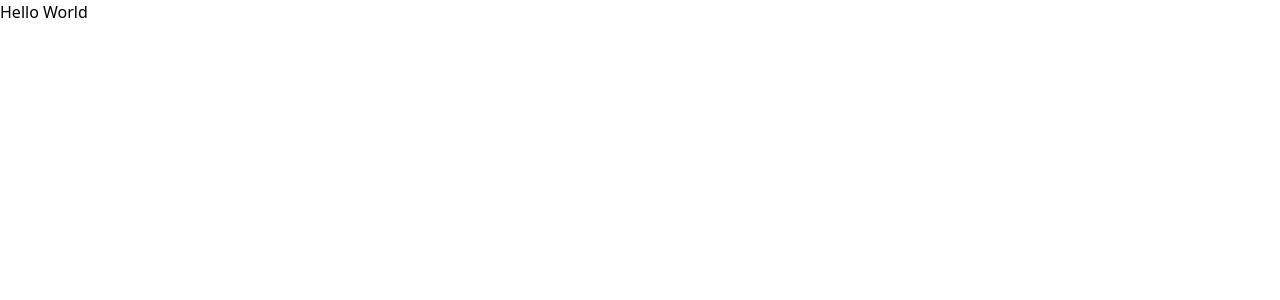
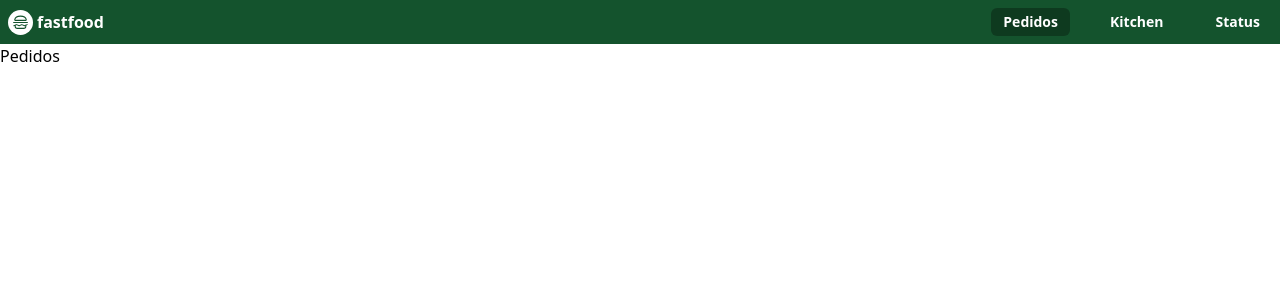
Before and after one commit to mendex94/pdv-fastfood, a Next.js app: page / in a window 1280 px wide. Shown: the top 300 px of the page. Built offline with nearby package versions, Linux system fonts and the light colour scheme.

Commit message:
feat: navbar component

```diff
--- /dev/null
+++ b/components/LinkItem/LinkItem.tsx
@@ -0,0 +1,29 @@
+import Link from 'next/link';
+import { ReactNode } from 'react';
+
+interface Props {
+  href: string;
+  path: string;
+  children: ReactNode;
+}
+
+function LinkItem({ href, path, children }: Props) {
+  const active = path === href;
+
+  return (
+    <Link href={href} passHref>
+      <button
+        type="button"
+        className={
+          active
+            ? 'bg-black/30 text-white py-1 px-3 rounded-md transition duration-700 text-sm'
+            : 'text-white py-1 px-3 text-sm'
+        }
+      >
+        {children}
+      </button>
+    </Link>
+  );
+}
+
+export default LinkItem;
--- /dev/null
+++ b/components/Navbar/Navbar.tsx
@@ -0,0 +1,37 @@
+import { Hamburger } from 'phosphor-react';
+import LinkItem from '../LinkItem/LinkItem';
+
+interface Props {
+  path: string;
+}
+
+function Navbar(props: Props) {
+  const { path } = props;
+
+  return (
+    <nav className="bg-green-900 p-2 flex text-md font-bold">
+      <div className="container mx-auto flex justify-between items-center">
+        <div className="flex items-center gap-1">
+          <Hamburger
+            size={25}
+            className="bg-white text-green-900 rounded-full p-1"
+          />
+          <h1 className="text-white">fastfood</h1>
+        </div>
+        <div className="flex gap-7">
+          <LinkItem href="/" path={path}>
+            Pedidos
+          </LinkItem>
+          <LinkItem href="/kitchen" path={path}>
+            Kitchen
+          </LinkItem>
+          <LinkItem href="/status" path={path}>
+            Status
+          </LinkItem>
+        </div>
+      </div>
+    </nav>
+  );
+}
+
+export default Navbar;
--- /dev/null
+++ b/components/layouts/Main.tsx
@@ -0,0 +1,25 @@
+import Head from 'next/head';
+import { NextRouter } from 'next/router';
+import Navbar from '../Navbar/Navbar';
+
+interface Props {
+  router: NextRouter;
+  children: JSX.Element;
+}
+
+function Main({ router, children }: Props) {
+  return (
+    <div>
+      <Head>
+        <link rel="apple-touch-icon" href="apple-touch-icon.png" />
+        <link rel="icon" href="/favicon.ico" type="image/x-icon" />
+        <meta name="viewport" content="width=device-width, initial-scale=1.0" />
+        <title>PDV - Fastfood</title>
+      </Head>
+      <Navbar path={router.asPath} />
+      {children}
+    </div>
+  );
+}
+
+export default Main;
--- a/pages/_app.tsx
+++ b/pages/_app.tsx
@@ -1,8 +1,13 @@
 import type { AppProps } from 'next/app';
+import Layout from '../components/layouts/Main';
 import '../styles/globals.css';
 
-function MyApp({ Component }: AppProps) {
-  return <Component />;
+function MyApp({ Component, router }: AppProps) {
+  return (
+    <Layout router={router}>
+      <Component />
+    </Layout>
+  );
 }
 
 export default MyApp;
--- a/pages/index.tsx
+++ b/pages/index.tsx
@@ -1,7 +1,9 @@
-export default function Home() {
+function Home() {
   return (
     <div>
-      <h1>Hello World</h1>
+      <h1>Pedidos</h1>
     </div>
   );
 }
+
+export default Home;
--- /dev/null
+++ b/pages/kitchen.tsx
@@ -0,0 +1,9 @@
+function Kitchen() {
+  return (
+    <div>
+      <h1>Kitchen</h1>
+    </div>
+  );
+}
+
+export default Kitchen;
--- /dev/null
+++ b/pages/status.tsx
@@ -0,0 +1,9 @@
+function Status() {
+  return (
+    <div>
+      <h1>Status</h1>
+    </div>
+  );
+}
+
+export default Status;
```
